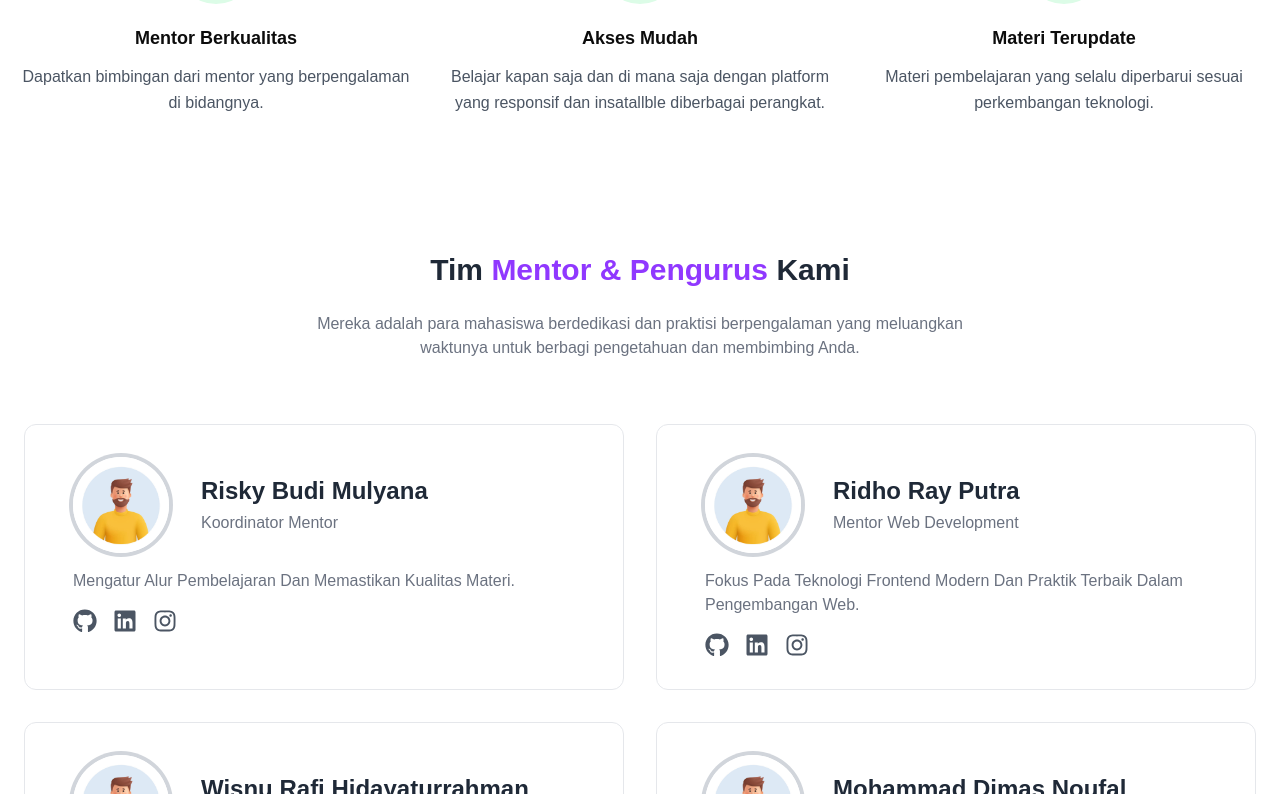
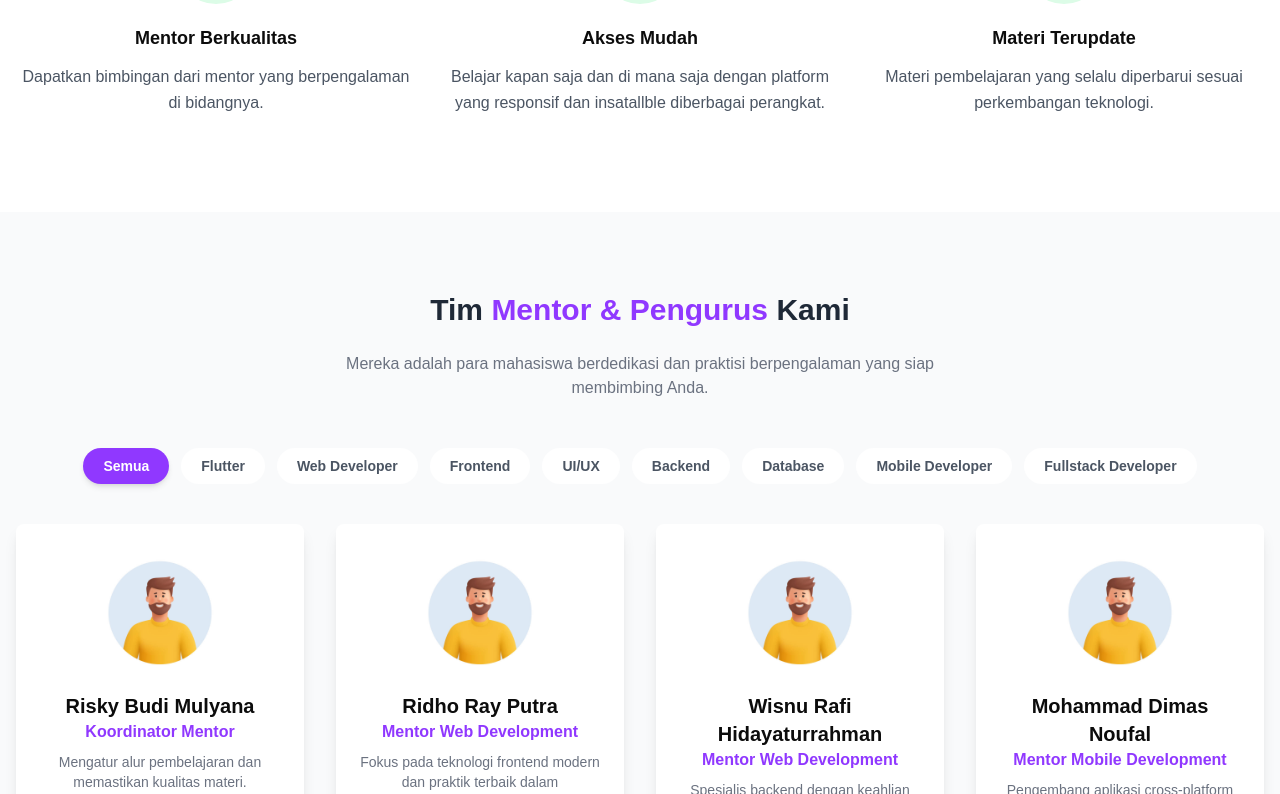
Before and after one commit to RifkiFrds/Himti-Learning-GroupApp, a React (Vite) app: page / in a window 1280 px wide. Shown: the part 2006-2800 px from the top of the page. Built offline with nearby package versions, Linux system fonts and the light colour scheme.

Commit message:
rechanges ui style

```diff
--- a/src/Components/Molecules/MentorCard.jsx
+++ b/src/Components/Molecules/MentorCard.jsx
@@ -1,49 +1,38 @@
+import React from 'react';
+import { motion } from 'framer-motion';
 import { FaGithub, FaLinkedin, FaInstagram } from 'react-icons/fa';
 
 const MentorCard = ({ mentor }) => {
+  // Varian animasi untuk setiap kartu, akan dipicu oleh parent
+  const cardVariants = {
+    hidden: { opacity: 0, y: 20 },
+    visible: { opacity: 1, y: 0 },
+  };
+
   return (
-    <div className="px-12 py-8 transition-colors duration-300 transform border rounded-xl hover:border-transparent group hover:bg-primary">
-      <div className="flex flex-col sm:-mx-4 sm:flex-row sm:items-center">
-        <img
-          className="flex-shrink-0 object-cover w-24 h-24 rounded-full sm:mx-4 ring-4 ring-gray-300"
-          src={mentor.image}
-          alt={`Foto ${mentor.name}`}
-        />
-
-        <div className="mt-4 sm:mx-4 sm:mt-0">
-          <h3 className="text-xl font-semibold text-gray-800 capitalize md:text-2xl
-                       dark:text-white group-hover:text-white">
-            {mentor.name}
-          </h3>
-
-          <p className="mt-1 text-gray-500 capitalize dark:text-gray-300 group-hover:text-gray-300">
-            {mentor.role}
-          </p>
-        </div>
-      </div>
-
-      <p className="mt-4 text-gray-500 capitalize dark:text-gray-300 group-hover:text-gray-300">
-        {mentor.bio}
-      </p>
-
-      <div className="flex mt-4 -mx-2">
-        <a href={mentor.socials.github} target="_blank" rel="noopener noreferrer" title="GitHub"
-           className="mx-2 text-gray-600 dark:text-gray-300 hover:text-gray-400 dark:hover:text-gray-300 group-hover:text-white"
-           aria-label="Github">
-          <FaGithub className="w-6 h-6" />
+    <motion.div
+      variants={cardVariants}
+      layout // Animasikan perubahan posisi saat filter
+      exit={{ opacity: 0, scale: 0.8 }} // Animasi saat kartu hilang
+      transition={{ type: 'spring', stiffness: 200, damping: 25 }}
+      className="bg-white rounded-lg shadow-lg p-6 text-center flex flex-col h-full hover:shadow-xl transition-shadow duration-300"
+    >
+      <img src={mentor.image} alt={mentor.name} className="w-32 h-32 rounded-full mx-auto mb-4 object-cover" />
+      <h3 className="text-xl font-bold text-secondary">{mentor.name}</h3>
+      <p className="text-primary font-semibold">{mentor.role}</p>
+      <p className="text-sm text-gray-500 mt-2 flex-grow">{mentor.bio}</p>
+      <div className="flex justify-center gap-4 mt-4">
+        <a href={mentor.socials.github} target="_blank" rel="noopener noreferrer" className="text-gray-500 hover:text-gray-800">
+          <FaGithub size={20} />
         </a>
-        <a href={mentor.socials.linkedin} target="_blank" rel="noopener noreferrer" title="LinkedIn"
-           className="mx-2 text-gray-600 dark:text-gray-300 hover:text-gray-400 dark:hover:text-gray-300 group-hover:text-white"
-           aria-label="LinkedIn">
-          <FaLinkedin className="w-6 h-6" />
+        <a href={mentor.socials.linkedin} target="_blank" rel="noopener noreferrer" className="text-gray-500 hover:text-blue-600">
+          <FaLinkedin size={20} />
         </a>
-        <a href={mentor.socials.instagram} target="_blank" rel="noopener noreferrer" title="Instagram"
-           className="mx-2 text-gray-600 dark:text-gray-300 hover:text-gray-400 dark:hover:text-gray-300 group-hover:text-white"
-           aria-label="Instagram">
-          <FaInstagram className="w-6 h-6" />
+        <a href={mentor.socials.instagram} target="_blank" rel="noopener noreferrer" className="text-gray-500 hover:text-pink-500">
+          <FaInstagram size={20} />
         </a>
       </div>
-    </div>
+    </motion.div>
   );
 };
 
--- a/src/Components/Organisms/MentorSection.jsx
+++ b/src/Components/Organisms/MentorSection.jsx
@@ -1,37 +1,74 @@
+import React, { useState, useMemo } from 'react';
 import { mentorsData } from '../../Data/mentors';
+import { motion, AnimatePresence } from 'framer-motion';
 import MentorCard from '../Molecules/MentorCard';
-import Button from '../Atoms/Button';
 
-const MentorSection = ({ limit, showCTA = true }) => {
+const MentorSection = () => {
+  const [activeFilter, setActiveFilter] = useState('Semua');
 
-  // jika limit diberikan, hanya tampilkan sejumlah mentor sesuai limit
-  const visibleMentors = limit ? mentorsData.slice(0, limit) : mentorsData;
+  const filterOptions = useMemo(() => {
+    const allSkills = mentorsData.flatMap(mentor => mentor.keahlian);
+    return ['Semua', ...new Set(allSkills)];
+  }, []);
+
+  const filteredMentors = useMemo(() => {
+    if (activeFilter === 'Semua') {
+      return mentorsData;
+    }
+    return mentorsData.filter(mentor => mentor.keahlian.includes(activeFilter));
+  }, [activeFilter]);
+
+  // Varian untuk container grid, untuk menganimasikan anak-anaknya (stagger effect)
+  const containerVariants = {
+    hidden: { opacity: 1 }, // Mulai dengan container terlihat
+    visible: {
+      opacity: 1,
+      transition: {
+        staggerChildren: 0.1, // Setiap anak akan beranimasi 0.1d setelah sebelumnya
+      },
+    },
+  };
+
   return (
-    <section className="bg-white dark:bg-gray-900">
-      <div className="container px-6 py-10 mx-auto">
-        <h2 className="text-2xl font-semibold text-center text-gray-800 capitalize lg:text-3xl dark:text-white">
-          Tim <span className="text-primary">Mentor & Pengurus</span> Kami
-        </h2>
+    <section id="mentorsection" className="py-20 bg-gray-50">
+      <div className="container mx-auto px-4">
+        <div className="text-center mb-12">
+          <h2 className="text-2xl font-semibold text-center text-gray-800 capitalize lg:text-3xl">
+            Tim <span className="text-primary">Mentor & Pengurus</span> Kami
+          </h2>
+          <p className="max-w-2xl mx-auto my-6 text-center text-gray-500">
+            Mereka adalah para mahasiswa berdedikasi dan praktisi berpengalaman yang siap membimbing Anda.
+          </p>
+        </div>
 
-        <p className="max-w-2xl mx-auto my-6 text-center text-gray-500 dark:text-gray-300">
-          Mereka adalah para mahasiswa berdedikasi dan praktisi berpengalaman yang meluangkan waktunya untuk berbagi pengetahuan dan membimbing Anda.
-        </p>
+        <div className="flex items-center justify-center flex-wrap gap-3 mb-10">
+          {filterOptions.map(filter => (
+            <button
+              key={filter}
+              onClick={() => setActiveFilter(filter)}
+              className={`px-5 py-2 text-sm font-semibold rounded-full transition-all duration-300 ${
+                activeFilter === filter
+                  ? 'bg-primary text-white shadow-md'
+                  : 'bg-white text-gray-600 hover:bg-gray-100'
+              }`}
+            >
+              {filter}
+            </button>
+          ))}
+        </div>
 
-        <div className="grid grid-cols-1 gap-8 mt-8 xl:mt-16 md:grid-cols-2">
-           {visibleMentors.map((mentor) => (
-            <MentorCard key={mentor.id} mentor={mentor} />
-          ))}
-
-        </div>
-         {showCTA && (
-          <div className="flex justify-center mt-10">
-          <Button
-          variant="secondary"
-          as="Link"
-          to="/about#mentorsection"
-          >Lihat Semua Mentor</Button>
-          </div>
-        )}
+        <motion.div
+          className="grid grid-cols-1 sm:grid-cols-2 lg:grid-cols-4 gap-8"
+          variants={containerVariants}
+          initial="hidden"
+          animate="visible" // Animasikan anak-anak saat komponen ini dirender
+        >
+          <AnimatePresence>
+            {filteredMentors.map((mentor) => (
+              <MentorCard key={mentor.id} mentor={mentor} />
+            ))}
+          </AnimatePresence>
+        </motion.div>
       </div>
     </section>
   );
--- a/src/Data/mentors.js
+++ b/src/Data/mentors.js
@@ -5,6 +5,7 @@ export const mentorsData = [
     role: 'Koordinator Mentor',
     bio: 'Mengatur alur pembelajaran dan memastikan kualitas materi.',
     image: '/avatar.jpg',
+    keahlian: ['Flutter', 'Web Developer'],
     socials: { github: '#', linkedin: '#', instagram: '#' },
   },
   {
@@ -13,6 +14,7 @@ export const mentorsData = [
     role: 'Mentor Web Development',
     bio: 'Fokus pada teknologi frontend modern dan praktik terbaik dalam pengembangan web.',
     image: '/avatar.jpg',
+    keahlian: ['Frontend', 'UI/UX'],
     socials: { github: '#', linkedin: '#', instagram: '#' },
   },
     {
@@ -21,6 +23,7 @@ export const mentorsData = [
     role: 'Mentor Web Development',
     bio: 'Spesialis backend dengan keahlian dalam NodeJS dan database.',
     image: '/avatar.jpg',
+    keahlian: ['Backend', 'Database'],
     socials: { github: '#', linkedin: '#', instagram: '#' },
   },
   {
@@ -29,6 +32,7 @@ export const mentorsData = [
     role: 'Mentor Mobile Development',
     bio: 'Pengembang aplikasi cross-platform menggunakan Flutter.',
     image: '/avatar.jpg',
+    keahlian: ['Flutter', 'Mobile Developer'],
     socials: { github: '#', linkedin: '#', instagram: '#' },
   },
   {
@@ -37,6 +41,7 @@ export const mentorsData = [
     role: 'Mentor Mobile Development',
     bio: 'Berpengalaman dalam pengembangan aplikasi Android native (Kotlin).',
     image: '/avatar.jpg',
+    keahlian: ['UI/UX'],
     socials: { github: '#', linkedin: '#', instagram: '#' },
   },
   {
@@ -45,6 +50,7 @@ export const mentorsData = [
     role: 'Mentor UI/UX Design',
     bio: 'Antusias dalam menciptakan pengalaman pengguna yang intuitif dan indah.',
     image: '/avatar.jpg',
+    keahlian: ['UI/UX'],
     socials: { github: '#', linkedin: '#', instagram: '#' },
   },
   {
@@ -53,6 +59,7 @@ export const mentorsData = [
     role: 'Mentor UI/UX Design',
     bio: 'Fokus pada riset pengguna dan implementasi desain ke dalam prototipe interaktif.',
     image: '/avatar.jpg',
+    keahlian: ['UI/UX'],
     socials: { github: '#', linkedin: '#', instagram: '#' },
   },
   {
@@ -61,6 +68,7 @@ export const mentorsData = [
     role: 'Asisten Mentor',
     bio: 'Siap membantu para anggota dalam memahami konsep-konsep dasar.',
     image: '/avatar.jpg',
+    keahlian: ['Frontend', 'Backend', 'Fullstack Developer'],
     socials: { github: '#', linkedin: '#', instagram: '#' },
   },
 ];
```
